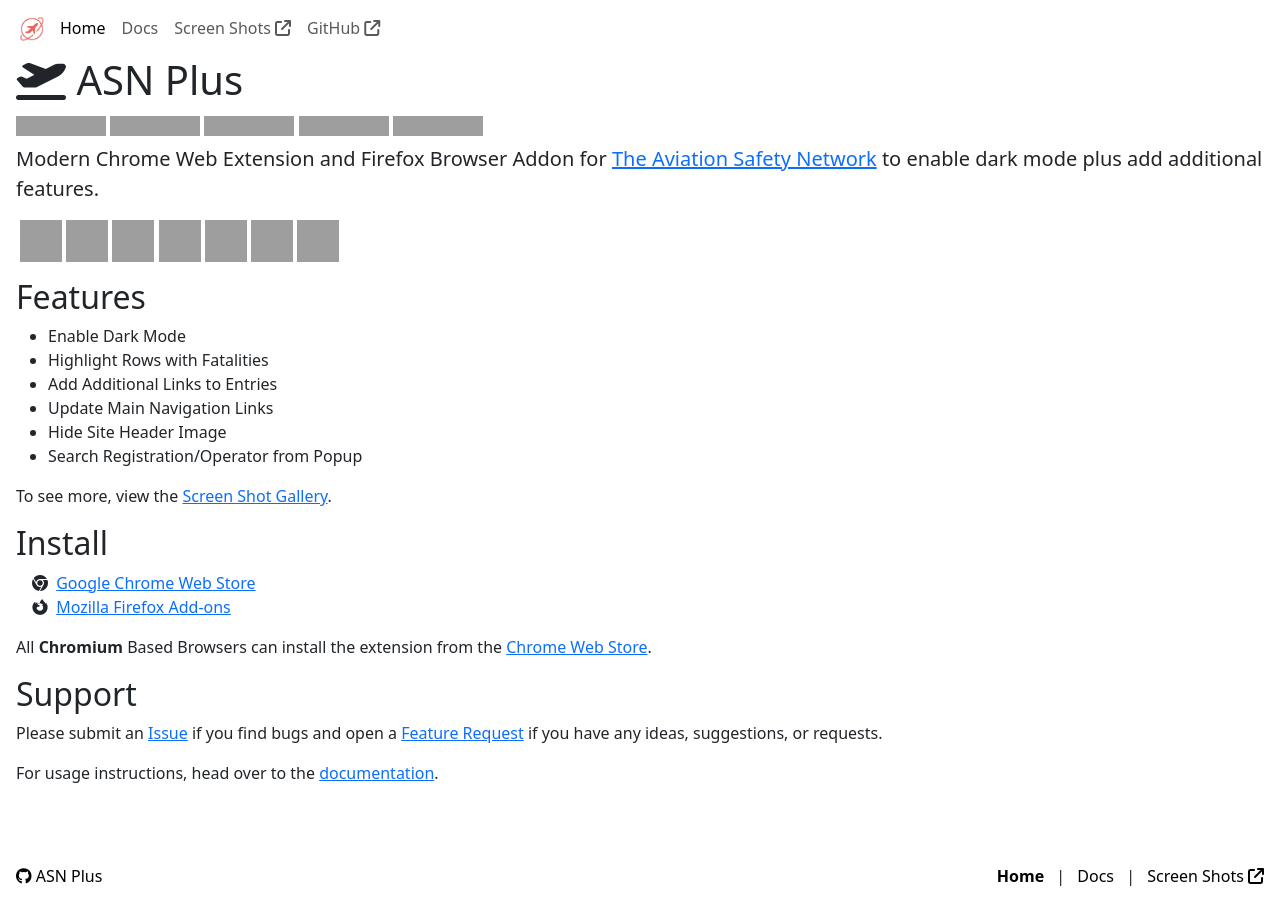
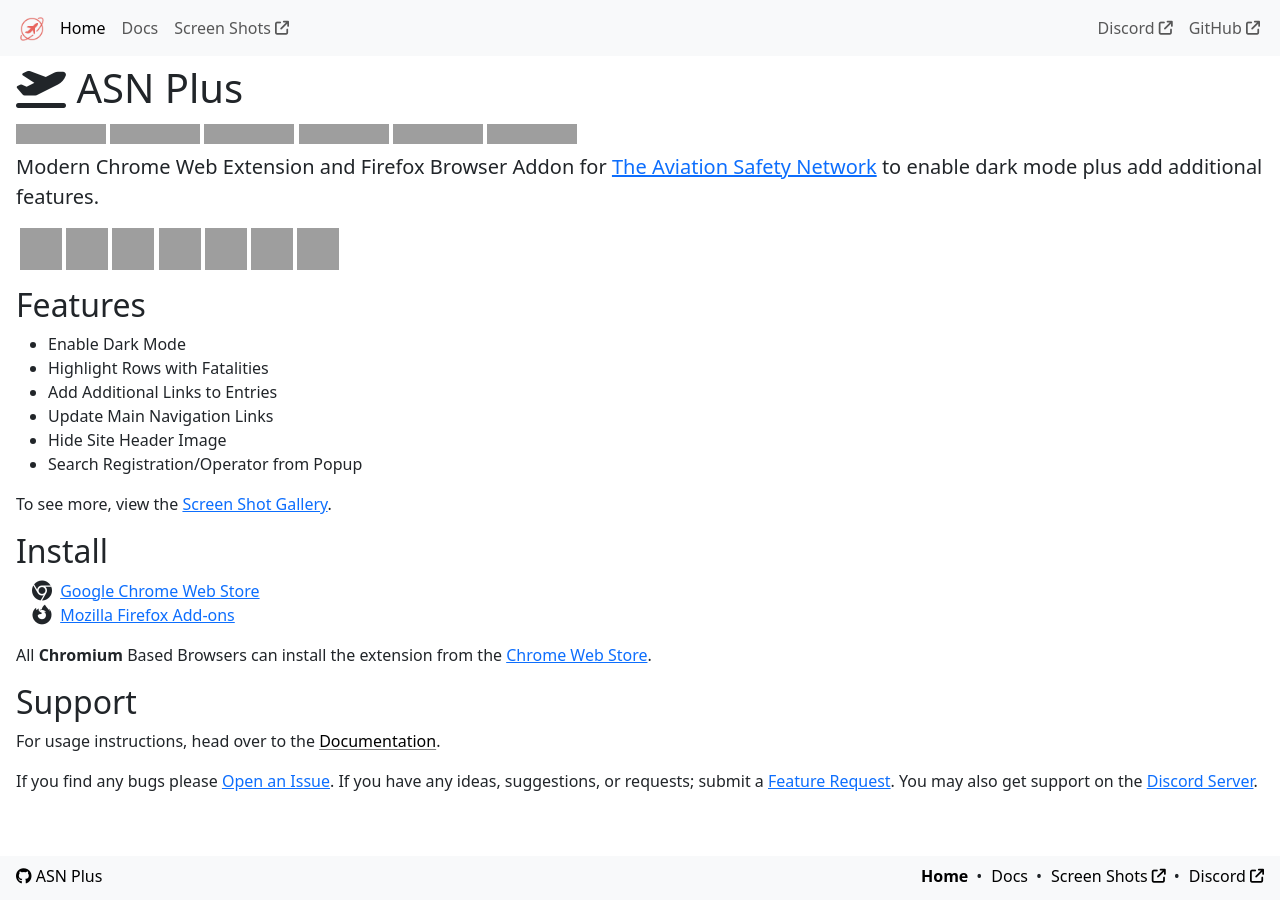
Before and after one commit to cssnr/asn-plus-site, a Jekyll site: the page built from src/html/index.html, in a window 1280 px wide. Built offline with Jekyll 4.4.1, drawn with Linux system fonts in a browser that asks for light colours; comment, search, counter and statistics services are not loaded; grey boxes are pictures that could not be loaded.

Commit message:
Update Layout (#9)
* Update Layout

* Update README.md

```diff
--- a/src/_config.yml
+++ b/src/_config.yml
@@ -5,6 +5,15 @@
 
 author: Shane
 site_name: ASN Plus
+
+menu:
+    - name: Home
+      link: /
+    - name: Docs
+      link: /docs/
+    - name: Screen Shots
+      link: /screenshots/
+      external: true
 
 github_name: cssnr/asn-plus
 github_url: https://github.com/cssnr/asn-plus
--- a/src/_layouts/default.html
+++ b/src/_layouts/default.html
@@ -40,7 +40,7 @@
 <body class="d-flex flex-column h-100">
 
 <header>
-    <nav class="navbar navbar-expand-sm" aria-label="Primary Navigation">
+    <nav class="navbar navbar-expand-sm bg-body-tertiary mb-2" aria-label="Primary Navigation">
         <div class="container-fluid">
             <a class="mx-2" href="{{ "/" | relative_url }}">
                 <img src="{{ "/media/logo.png" | relative_url }}" width="24" height="24" alt="logo" class="my-auto"></a>
@@ -49,50 +49,55 @@
                     aria-expanded="false" aria-label="Toggle navigation">
                 <span class="navbar-toggler-icon"></span>
             </button>
-            <div class="collapse navbar-collapse" id="navbarSupportedContent">
-                <ul class="navbar-nav me-auto mb-2 mb-sm-0">
-                    <li class="nav-item"><a class="nav-link {% if page.title == 'Home' %}active{% endif %}" href="{{ "/" | relative_url }}">
-                            Home</a></li>
-                    <li class="nav-item"><a class="nav-link {% if page.title == 'Docs' %}active{% endif %}" href="{{ "/docs/" | relative_url }}">
-                            Docs</a></li>
-                    <li class="nav-item"><a class="nav-link" href="{{ "/screenshots/" | relative_url }}" target="_blank">
-                            Screen Shots <i class="fa-solid fa-arrow-up-right-from-square"></i></a></li>
+            <div class="collapse navbar-collapse me-auto " id="navbarSupportedContent">
+                <ul class="navbar-nav me-auto">
+                    {% for item in site.menu %}
+                        <li class="nav-item">
+                            <a class="nav-link {% if page.title == item.name %}active{% endif %}"
+                               href="{{ item.link | relative_url }}" {% if item.external %}target="_blank"{% endif %}>
+                                {{ item.name }}{% if item.external %} <i class="fa-solid fa-arrow-up-right-from-square fa-sm"></i>{% endif %}</a>
+                        </li>
+                    {% endfor %}
+                </ul>
+                <ul class="navbar-nav">
+                    <li class="nav-item"><a class="nav-link" href="{{ site.discord_invite }}" target="_blank" rel="noopener">
+                            Discord <i class="fa-solid fa-arrow-up-right-from-square fa-sm"></i></a></li>
                     <li class="nav-item"><a class="nav-link" href="{{ site.github_url }}" target="_blank" rel="noopener">
-                            GitHub <i class="fa-solid fa-arrow-up-right-from-square"></i></a></li>
+                            GitHub <i class="fa-solid fa-arrow-up-right-from-square fa-sm"></i></a></li>
                 </ul>
             </div>
         </div>
     </nav>
 </header>
 
-<main class="flex-grow-1 px-3">
+<main class="flex-grow-1 px-2 px-sm-3">
     {{ content }}
-    <div class="clearfix"></div>
 </main>
 
-<footer class="footer mt-auto px-1 flex-shrink-0">
-    <div class="container-fluid">
-        <div class="row">
-            <div class="col-12 col-sm-5 py-2">
+<footer class="footer mt-auto px-1 flex-shrink-0 bg-body-tertiary">
+    <div class="container-fluid py-2">
+        <div class="d-flex flex-column flex-md-row">
+            <div class="me-md-auto">
                 <a class="link-body-emphasis text-decoration-none" href="{{ site.github_url }}" target="_blank" rel="noopener">
                     <i class="fab fa-github"></i> {{ site.site_name }}</a>
             </div>
-            <div class="col-12 col-sm-7 py-2 text-sm-end">
+            <div class="ms-md-auto">
                 <nav aria-label="Secondary Navigation">
-                    <ol class="list-inline mb-1">
+                    <ol class="list-inline mb-1 d-flex flex-column flex-sm-row">
+                        {% for item in site.menu %}
+                            <li class="list-inline-item">
+                                <a class="link-body-emphasis text-decoration-none {% if page.title == item.name %}fw-bold{% endif %}"
+                                   href="{{ item.link | relative_url }}" {% if item.external %}target="_blank"{% endif %}>
+                                    {{ item.name }}{% if item.external %} <i class="fa-solid fa-arrow-up-right-from-square fa-sm"></i>{% endif %}</a>
+                            </li>
+                        {% endfor %}
                         <li class="list-inline-item">
-                            <a class="link-body-emphasis text-decoration-none {% if page.title == 'Home' %}fw-bold{% endif %}" href="{{ "/" | relative_url }}">
-                                Home</a></li>
-                        {% comment %}<li class="list-inline-item">|</li>{% endcomment %}
-                        <li class="list-inline-item">
-                            <a class="link-body-emphasis text-decoration-none {% if page.title == 'Docs' %}fw-bold{% endif %}" href="{{ "/docs/" | relative_url }}">
-                                Docs</a></li>
-                        {% comment %}<li class="list-inline-item">|</li>{% endcomment %}
-                        <li class="list-inline-item">
-                            <a class="link-body-emphasis text-decoration-none" href="{{ "/screenshots/" | relative_url }}" target="_blank">
-                                Screen Shots <i class="fa-solid fa-arrow-up-right-from-square"></i></a></li>
+                            <a class="link-body-emphasis text-decoration-none" href="{{ site.discord_invite }}" target="_blank">
+                                Discord <i class="fa-solid fa-arrow-up-right-from-square fa-sm"></i></a>
+                        </li>
                     </ol>
                 </nav>
+
             </div>
         </div>
     </div>
--- a/src/css/main.css
+++ b/src/css/main.css
@@ -13,7 +13,9 @@
     width: 100%;
 }
 
-footer li + li::before {
-    content: '| ';
-    margin-right: 8px;
+@media (min-width: 576px) {
+    footer li + li::before {
+        content: '•';
+        margin-right: 0.3rem;
+    }
 }
--- a/src/html/index.html
+++ b/src/html/index.html
@@ -18,6 +18,8 @@
         <img src="https://img.shields.io/amo/v/{{ site.firefox_id }}?label=firefox&logo=firefox" alt="Mozilla Add-on Version" style="max-width: 100%;"></a>
     <a href="{{ site.github_url }}/releases/latest" rel="nofollow" target="_blank">
         <img src="https://img.shields.io/github/v/release/{{ site.github_name }}?logo=github" alt="GitHub Release Version" style="max-width: 100%;"></a>
+    <a href="{{ site.discord_invite }}" title="GitHub" target="_blank" rel="noopener">
+        <img src="https://img.shields.io/discord/899171661457293343?logo=discord&logoColor=white&label=discord&color=7289da" alt="Join Discord" style="max-width: 100%;"></a>
 </div>
 
 <p class="lead">
@@ -61,10 +63,10 @@
 <h2>Install</h2>
 
 <p class="ms-3">
-    <i class="fa-brands fa-chrome me-1"></i>
+    <i class="fa-brands fa-chrome fa-lg me-1"></i>
     <a href="{{ site.chrome_url }}" target="_blank">Google Chrome Web Store</a>
     <br>
-    <i class="fa-brands fa-firefox-browser me-1"></i>
+    <i class="fa-brands fa-firefox-browser fa-lg me-1"></i>
     <a href="{{ site.firefox_url }}" target="_blank">Mozilla Firefox Add-ons</a>
 </p>
 
@@ -76,11 +78,16 @@
 <h2>Support</h2>
 
 <p>
-    Please submit an
-    <a href="{{ site.github_url }}/issues" target="_blank">Issue</a>
-    if you find bugs and open a
-    <a href="{{ site.github_url }}/discussions/categories/feature-requests" target="_blank">Feature Request</a>
-    if you have any ideas, suggestions, or requests.
+    For usage instructions, head over to the
+    <a href="{{ "/docs/" | relative_url }}" class="link-body-emphasis link-offset-1 link-underline-opacity-50 link-underline-opacity-75-hover">
+        Documentation</a>.
 </p>
 
-<p>For usage instructions, head over to the <a href="{{ "/docs/" | relative_url }}">documentation</a>.</p>
+<p>
+    If you find any bugs please
+    <a href="{{ site.github_url }}/issues" target="_blank" rel="noopener">Open an Issue</a>.
+    If you have any ideas, suggestions, or requests; submit a
+    <a href="{{ site.github_url }}/discussions/categories/feature-requests" target="_blank" rel="noopener">Feature Request</a>.
+    You may also get support on the
+    <a href="{{ site.discord_invite }}" target="_blank" rel="noopener">Discord Server</a>.
+</p>
--- a/src/js/uninstall.js
+++ b/src/js/uninstall.js
@@ -7,7 +7,7 @@
 
 const version = url.searchParams.get('version') || 'unknown'
 
-const noAlertVersion = '0.2.4'
+const noAlertVersion = '0.2.5'
 const discordUsername = 'ASN Plus'
 const uninstallMessage = `${discordUsername} Uninstall, Version: **${version}**`
 const discordAvatar = 'https://asn-plus.cssnr.com/media/logo.png'
```
Also changed, not shown: src/html/docs.html (+21 -7 lines), src/html/uninstall.html (+14 -11 lines), .github/workflows/build.yaml, README.md. Lines whose indentation alone changed are shown as unchanged.
